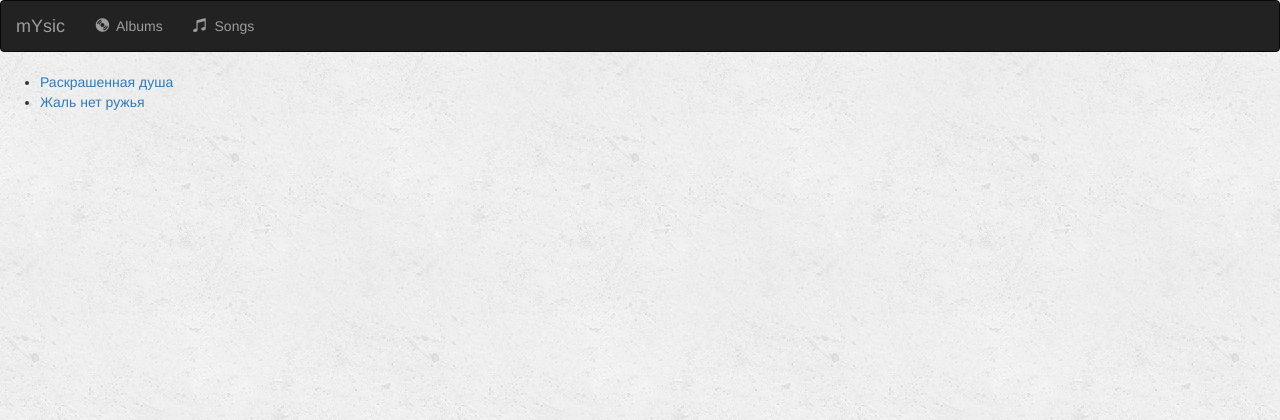
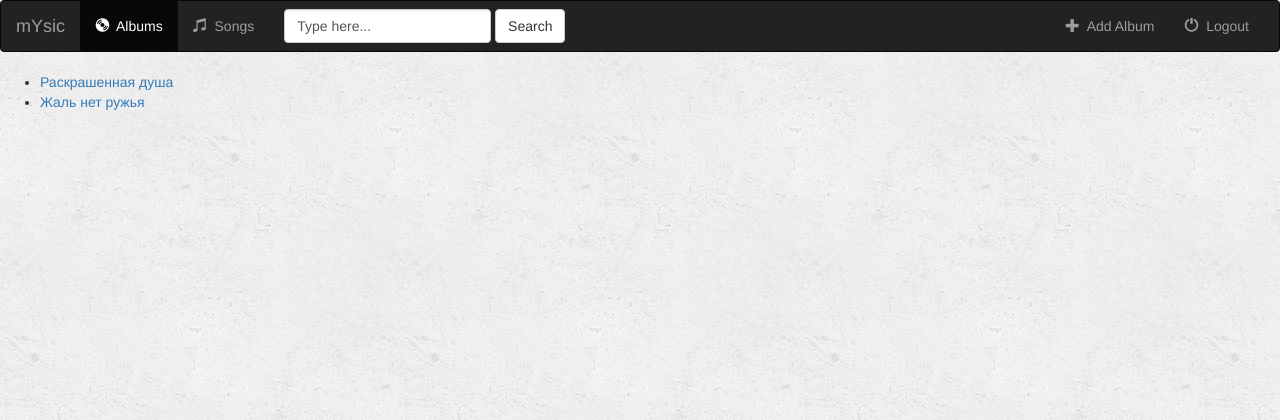
Before and after one commit to AKochin/mysic, a Django app: page /music/ in a window 1280 px wide. Shown: the top 420 px of the page. Run offline with Django 3.2, Linux system fonts and the light colour scheme; data comes from the database, SQL or seed files in the repository; some libraries are stand-ins or nearby versions.

Commit message:
Lesson 27 non working collapsed navbar

```diff
--- a/webby/music/templates/music/index.html
+++ b/webby/music/templates/music/index.html
@@ -2,18 +2,20 @@
 <html lang="en">
 <head>
     <meta charset="UTF-8">
-    <title>Title</title>
+    <title>Awesome mYsic site ever</title>
+    <link rel="icon" type="image/x-icon" class="js-site-favicon" href="https://png.icons8.com/metro/20/add-to-favorites.png">
 </head>
 <body>
 <!-- Load the path to your static files -->
 {% load staticfiles %}
 <link rel="stylesheet" href="https://maxcdn.bootstrapcdn.com/bootstrap/3.3.6/css/bootstrap.min.css">
+<link href='https://fonts.googleapis.com/css?family=Satisfy' rel='stylesheet' type='text/css'>
 <link rel="stylesheet" type="text/css" href="{% static 'music/styles.css' %}" />
-<link href='https://fonts.googleapis.com/css?family=Satisfy' rel='stylesheet' type='text/css'>
 <script src="https://ajax.googleapis.com/ajax/libs/jquery/1.12.0/jquery.min.js"></script>
 
 <nav class="navbar navbar-inverse">
     <div class="container-fluid">
+
         <!-- Header -->
         <div class="navbar-header">
             <button type="button" class="navbar-toggle" data-toggle="collapse" data-target="#topNavBar">
@@ -25,9 +27,10 @@
         </div>
 
         <!-- Items -->
-        <div class="collapse navbar-collapse">
+        <div class="collapse navbar-collapse" id="topNavBar">
+
             <ul class="nav navbar-nav">
-                <li class="">
+                <li class="active">
                     <a href="{% url 'music:index' %}">
                         <span class="glyphicon glyphicon-cd" aria-hidden="true"></span>&nbsp; Albums
                     </a>
@@ -38,6 +41,27 @@
                     </a>
                 </li>
             </ul>
+
+            <form class="navbar-form navbar-left" role="search" method="get" action="#">
+                <div class="form-group">
+                    <input type="text" class="form-control" name="q" value="Type here...">
+                </div>
+                <button type="submit" class="btn btn-default">Search</button>
+            </form>
+
+            <ul class="nav navbar-nav navbar-right">
+                <li class="">
+                    <a href="#">
+                        <span class="glyphicon glyphicon-plus" aria-hidden="true"></span>&nbsp; Add Album
+                    </a>
+                </li>
+                <li class="">
+                    <a href="#">
+                        <span class="glyphicon glyphicon-off" aria-hidden="true"></span>&nbsp; Logout
+                    </a>
+                </li>
+            </ul>
+
         </div>
     </div>
 </nav>
```
